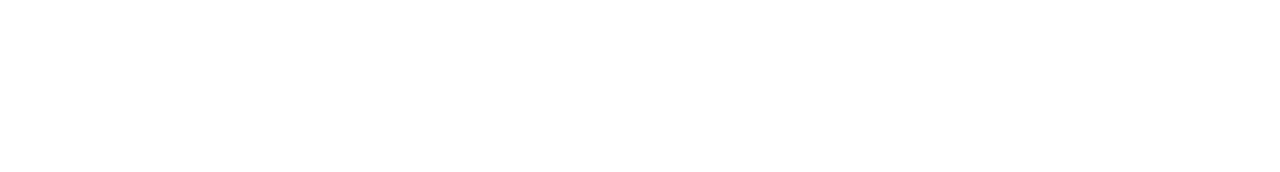
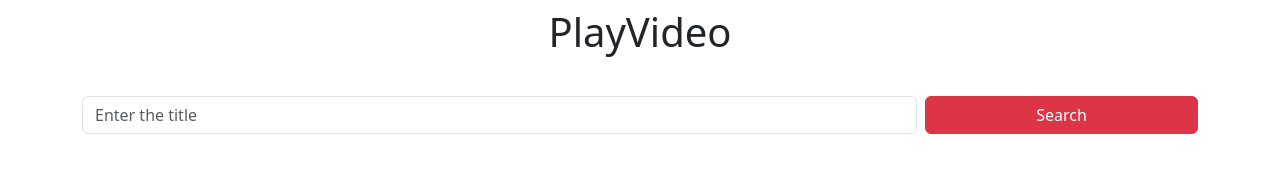
Before and after one commit to GauravShreenet/APIpractice, a plain HTML site: page index.html in a window 1280 px wide. Drawn offline with nearby package versions, Linux system fonts and the light colour scheme.

Commit message:
minor changes

```diff
--- a/index.html
+++ b/index.html
@@ -1,12 +1,43 @@
 <!DOCTYPE html>
 <html lang="en">
+
 <head>
     <meta charset="UTF-8">
     <meta name="viewport" content="width=device-width, initial-scale=1.0">
+    <link href="https://cdn.jsdelivr.net/npm/bootstrap@5.3.2/dist/css/bootstrap.min.css" rel="stylesheet"
+        integrity="sha384-T3c6CoIi6uLrA9TneNEoa7RxnatzjcDSCmG1MXxSR1GAsXEV/Dwwykc2MPK8M2HN" crossorigin="anonymous">
+    <link rel="stylesheet" href="https://cdnjs.cloudflare.com/ajax/libs/font-awesome/6.4.2/css/all.min.css"
+        integrity="sha512-z3gLpd7yknf1YoNbCzqRKc4qyor8gaKU1qmn+CShxbuBusANI9QpRohGBreCFkKxLhei6S9CQXFEbbKuqLg0DA=="
+        crossorigin="anonymous" referrerpolicy="no-referrer" />
     <title>API call</title>
 </head>
+
 <body>
+    <div class="wrapper">
+        <div class="container">
+            <div class="row mt-2">
+                <div class="col text-center">
+                    <h1>PlayVideo</h1>
+                </div>
+            </div>
+            <div class="row g-2 mt-4">
+                <div class="col-md-9">
+                    <input type="text" id="textReq" class="form-control" placeholder="Enter the title" name="title" />
+                </div>
+                <div class="col-md-3">
+                    <div class="d-grid">
+                        <button class="btn btn-danger">Search</button>
+                    </div>
+                </div>
 
+                <div id="other">
+
+                </div>
+
+            </div>
+        </div>
+    </div>
     <script src="./script.js"></script>
+
 </body>
 </html>
```
